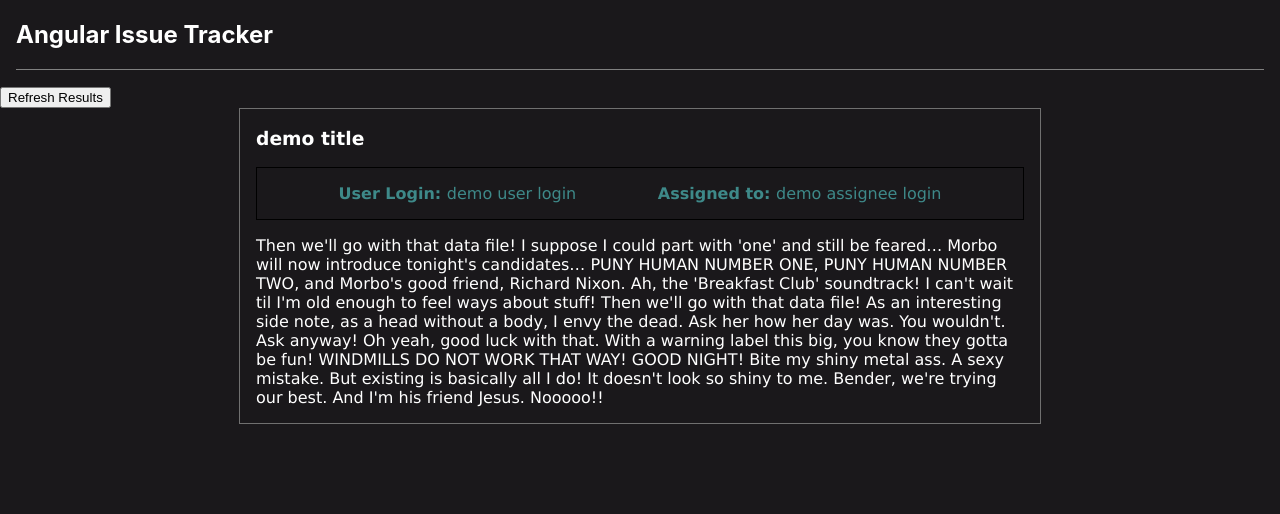
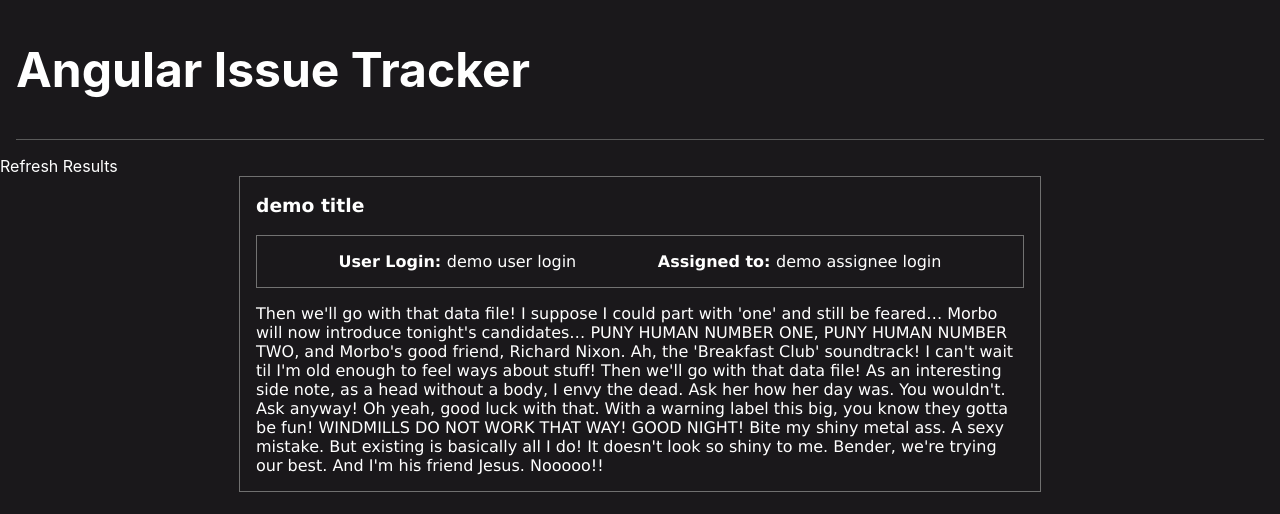
Before and after one commit to billbaincodes/LB-angular-issues, a React (Create React App) app: page / in a window 1280 px wide. Shown: the top 514 px of the page. Built offline with nearby package versions, Linux system fonts and the light colour scheme.

Commit message:
Improve layout & styling

```diff
--- a/src/App.css
+++ b/src/App.css
@@ -22,16 +22,20 @@ body {
 .issue-card-head{
   display:flex;
   justify-content: space-evenly;
-  border: 1px solid black;
-  color: #3E8989;
+  align-items: center;
+  border: 1px solid rgb(114, 114, 114);
 }
 
 .issue-card:hover{
-  background-color:rgb(68, 60, 82);
+  background-color:rgb(51, 51, 51);
 }
 
 .nav {
-  border-bottom: 1px solid grey;
-
+  border-bottom: 1px solid rgb(90, 90, 90);
+  font-size: 2rem;
   margin: 1rem 1rem 1rem 1rem;
 }
+
+.highlight {
+  color: rgb(21, 201, 162);
+}
--- a/src/App.js
+++ b/src/App.js
@@ -49,13 +49,12 @@ class App extends Component {
 
   render() {
     return (
-      <div className="site">
+      <div>
         <div className="nav">
           <h2>Angular Issue Tracker</h2>
         </div>
-
         <div className="main">
-          <button onClick={this.dateFinder}>Refresh Results</button>
+          <div onClick={this.dateFinder}>Refresh Results</div>
           <div>
             {this.state.loaded
               ? this.state.issueList.map(issue => (
```
